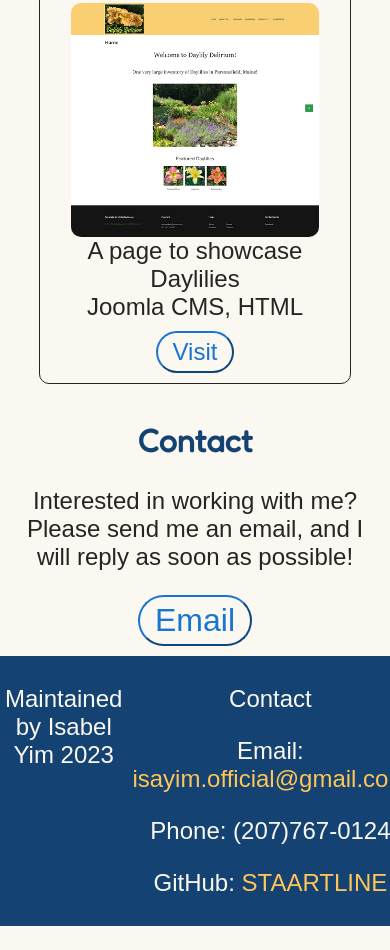
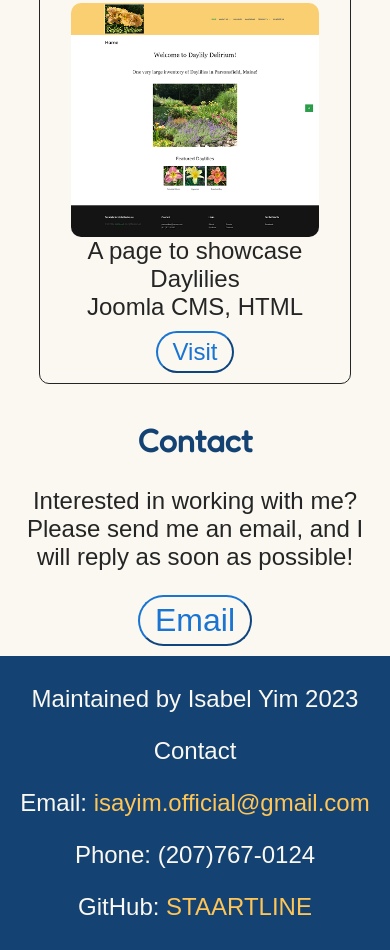
Before and after one commit to Staartline/portfolio, a plain HTML site: page index.html in a window 390 px wide. Shown: the part 3106-4056 px from the top of the page. Before the commit the page ends 4032 px from the top, so only its background shows below. Drawn offline with Linux system fonts and the light colour scheme; a web font is replaced by a local one.

Commit message:
Media Query Update
Updated the Footer

```diff
--- a/css/indexstyles.css
+++ b/css/indexstyles.css
@@ -248,4 +248,8 @@ a:hover{
 	 	width: 70%;
 	  	display: inline-block;
 	}
+
+	footer{
+		display:block;
+	}
 }
```
